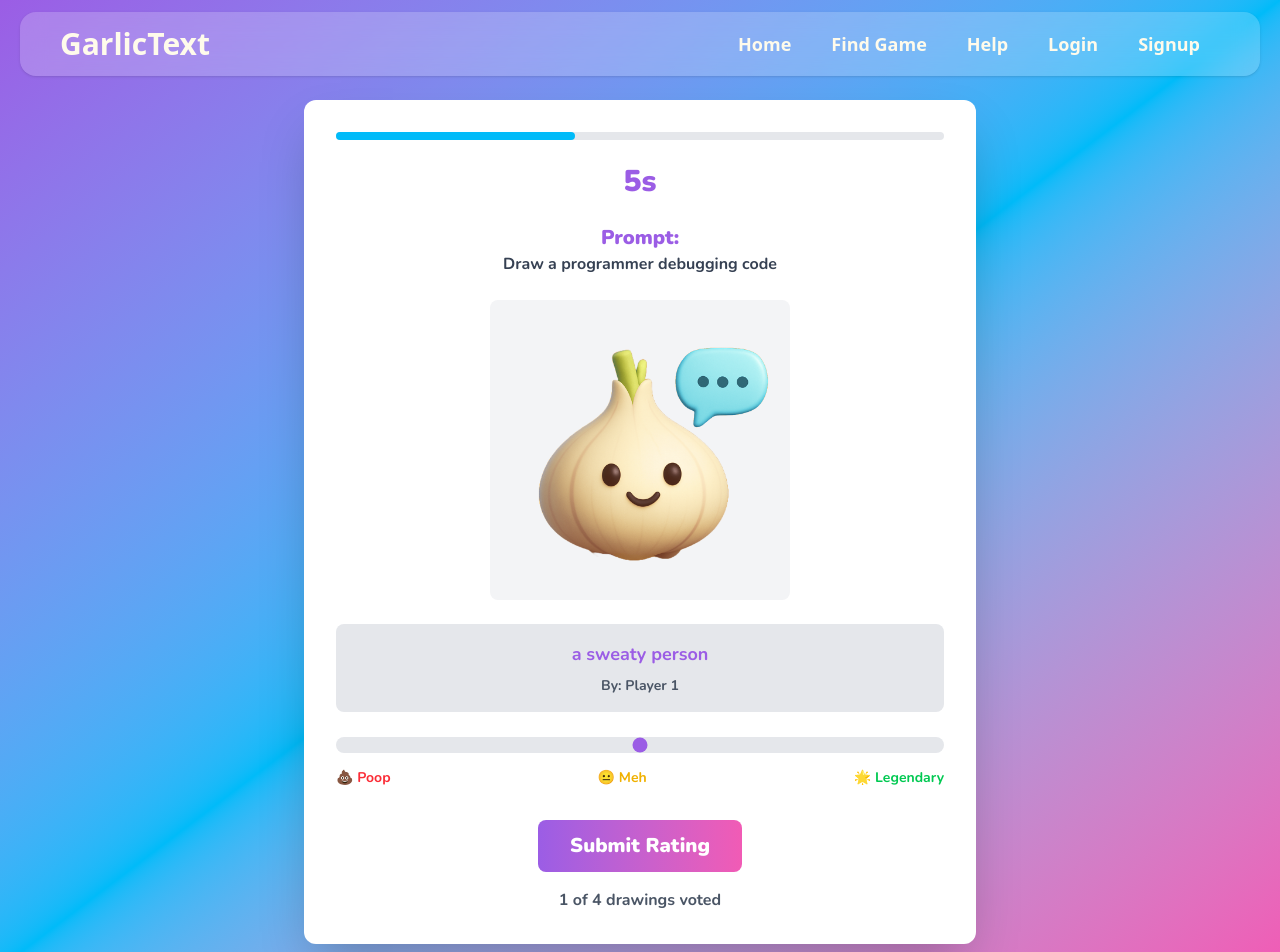
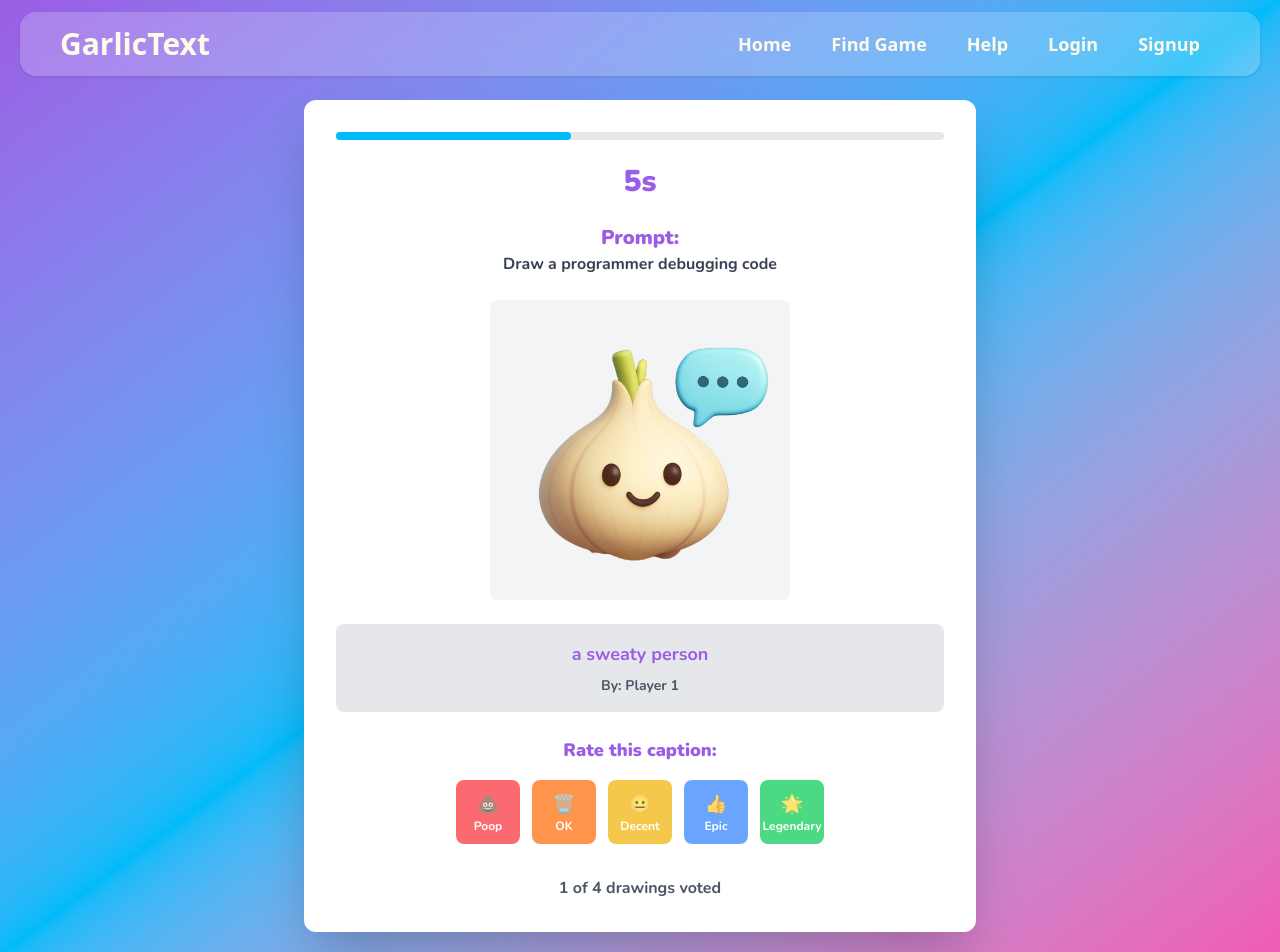
Before and after one commit to justinl66/garlictext, a React (Vite) app in the folder frontend/: page /game/voting in a window 1280 px wide. Shown: the top 952 px of the page. Built offline with nearby package versions, Linux system fonts and the light colour scheme; no server answers.

Commit message:
added 5 buttons for votes, removed submit vote button and changed to one-click confirm

```diff
--- a/frontend/src/pages/game/VotingPage.tsx
+++ b/frontend/src/pages/game/VotingPage.tsx
@@ -20,7 +20,7 @@ export default function VotingPage() {
 
   const [images, setImages] = useState<CaptionedImage[]>([]);
   const [currentIndex, setCurrentIndex] = useState(0);
-  const [rating, setRating] = useState(50); // Default middle value
+  const [rating, setRating] = useState(60); // Default middle value (decent)
   const [timeLeft, setTimeLeft] = useState(10); // 10 seconds per image
   const [isSubmitting, setIsSubmitting] = useState(false);
   const [progress, setProgress] = useState(0);
@@ -115,7 +115,7 @@ export default function VotingPage() {
       if (currentIndex < images.length - 1) {
         setCurrentIndex(prev => prev + 1);
         setTimeLeft(10);
-        setRating(50);
+        setRating(60);
         setProgress(0);
         setIsSubmitting(false);
       } else {
@@ -179,37 +179,36 @@ export default function VotingPage() {
             <p className="text-lg font-medium text-center text-[#9B5DE5]">{currentImage.caption}</p>
             <p className="text-sm text-gray-600 text-center mt-2">By: {currentImage.authorName}</p>
           </div>
-
-          {/* Rating Slider */}
+            {/* Rating Buttons */}
           <div className="mb-8">
-            <input
-              type="range"
-              min="0"
-              max="100"
-              value={rating}
-              onChange={(e) => setRating(parseInt(e.target.value))}
-              className="w-full h-4 bg-gray-200 rounded-lg appearance-none cursor-pointer accent-[#9B5DE5]"
-            />
-            <div className="flex justify-between mt-2 text-sm font-bold">
-              <span className="text-red-500">💩 Poop</span>
-              <span className="text-yellow-500">😐 Meh</span>
-              <span className="text-green-500">🌟 Legendary</span>
+            <div className="text-center mb-4">
+              <h3 className="text-lg font-semibold text-[#9B5DE5]">Rate this caption:</h3>
             </div>
-          </div>
-
-          {/* Submit Button */}
-          <div className="text-center">
-            <button
-              onClick={handleSubmit}
-              disabled={isSubmitting}
-              className={`px-8 py-3 rounded-lg font-bold text-xl transition ${
-                isSubmitting
-                  ? 'bg-gray-300 text-gray-500 cursor-not-allowed'
-                  : 'bg-gradient-to-r from-[#9B5DE5] to-[#F15BB5] text-white hover:opacity-90'
-              }`}
-            >
-              {isSubmitting ? 'Submitting...' : 'Submit Rating'}
-            </button>
+            <div className="flex justify-center gap-3">
+              {[
+                { value: 20, label: 'poop', emoji: '💩', color: 'bg-red-500 hover:bg-red-600' },
+                { value: 40, label: 'OK', emoji: '🗑️', color: 'bg-orange-500 hover:bg-orange-600' },
+                { value: 60, label: 'decent', emoji: '😐', color: 'bg-yellow-500 hover:bg-yellow-600' },
+                { value: 80, label: 'epic', emoji: '👍', color: 'bg-blue-500 hover:bg-blue-600' },
+                { value: 100, label: 'legendary', emoji: '🌟', color: 'bg-green-500 hover:bg-green-600' }              ].map((option) => (
+                <button
+                  key={option.value}
+                  onClick={() => {
+                    setRating(option.value);
+                    handleSubmit();
+                  }}
+                  disabled={isSubmitting}
+                  className={`w-16 h-16 rounded-lg transition-all duration-200 ${
+                    isSubmitting
+                      ? 'bg-gray-300 opacity-50 cursor-not-allowed'
+                      : `${option.color} opacity-70 hover:opacity-90 hover:scale-105`
+                  } text-white font-bold flex flex-col items-center justify-center text-xs`}
+                >
+                  <span className="text-lg">{option.emoji}</span>
+                  <span className="capitalize">{option.label}</span>
+                </button>
+              ))}
+            </div>
           </div>
 
           {/* Progress indicator */}
```
